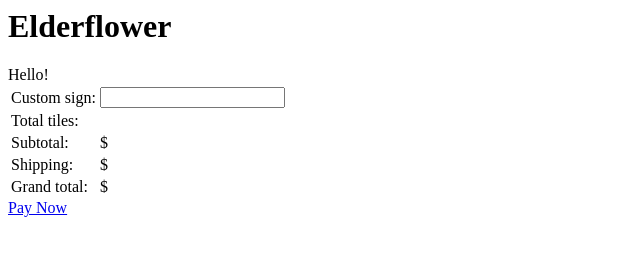
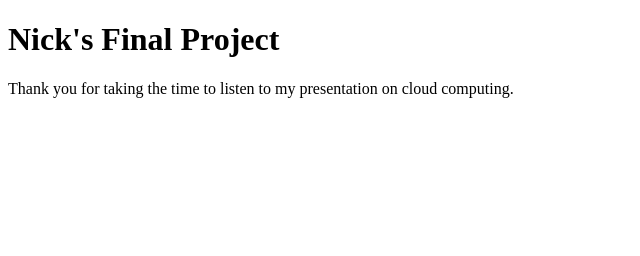
Before and after one commit to sharpnicholas/dev-07-javascript-functions, a plain HTML site: page index.html in a window 1280 px wide. Shown: the whole page, without its empty margins (0-640 px from the left). Drawn offline with Linux system fonts and the light colour scheme.

Commit message:
Update index.html

```diff
--- a/index.html
+++ b/index.html
@@ -1,29 +1,12 @@
-<h1>Elderflower</h1>
-<div id="content">
-  <div id="greeting" class="message">Hello!</div>
-  <table>
-    <tr>
-      <td>Custom sign: </td>
-      <td id="userSign">
-      <input id="userSignInput" type="text"></input>
-      </td>
-    </tr>
-    <tr>
-      <td>Total tiles: </td>
-      <td id="tiles"></td>
-    </tr>
-    <tr>
-      <td>Subtotal: </td>
-      <td id="subTotal">$</td>
-    </tr>
-    <tr>
-      <td>Shipping: </td>
-      <td id="shipping">$</td>
-    </tr>
-    <tr>
-      <td>Grand total: </td>
-      <td id="grandTotal">$</td>
-    </tr>
-  </table>
-  <a href="#" class="action">Pay Now</a>
-</div>
+<!DOCTYPE html>
+<html>
+<head>
+<title>Nick's Final Project</title>
+</head>
+<body>
+
+<h1>Nick's Final Project</h1>
+<p>Thank you for taking the time to listen to my presentation on cloud computing.</p>
+
+</body>
+</html>
```
